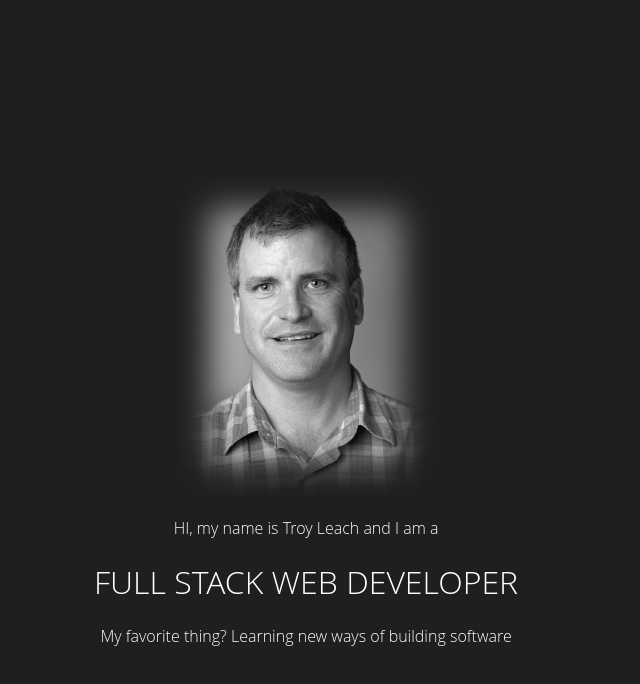
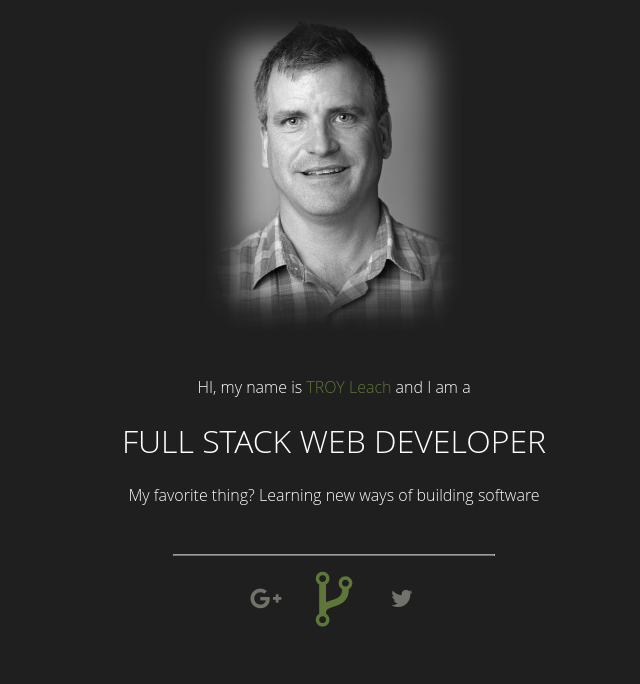
Before and after one commit to troyleach/personal_website, a plain HTML site: page index.html in a window 1280 px wide. Shown: the whole page, without its empty margins (306-946 px from the left). Drawn offline with nearby package versions, Linux system fonts and the light colour scheme; files that its build step writes are made by us from their sources.

Commit message:
attached links to my site

```diff
--- a/index.html
+++ b/index.html
@@ -9,7 +9,7 @@
     <meta name="author" content="SitePoint">
 
     <link rel="stylesheet" href="css/styles.css?v=1.0">
-
+    <link href="https://maxcdn.bootstrapcdn.com/font-awesome/4.7.0/css/font-awesome.min.css" rel="stylesheet" integrity="sha384-wvfXpqpZZVQGK6TAh5PVlGOfQNHSoD2xbE+QkPxCAFlNEevoEH3Sl0sibVcOQVnN" crossorigin="anonymous">
     <!--[if lt IE 9]>
       <script src="https://cdnjs.cloudflare.com/ajax/libs/html5shiv/3.7.3/html5shiv.js"></script>
     <![endif]-->
@@ -19,24 +19,44 @@
       color: #fff;
       text-align: center;
       }
+      a, u {
+      text-decoration: none;
+      }
+      a:visited {
+      color: #5e763a;
+      }
       img {
       width: 20vw;
       }
       .container {
-      top: 40%;
-      left: 50%;
-      margin-top: -9em; /*set to a negative number 1/2 of your height*/
-      margin-left: -15em; /*set to a negative number 1/2 of your width*/
-      position:fixed;
+      }
+      .git-icon {
+      color: #5e763a;
+      font-size: 4em;
+      }
+      .social {
+      text-align: center;
+      }
+      .social-icon {
+      color: #72726a;
+      font-size: 1.5em;
+      }
+      table tr td {
+      width: 5vw;
+      }
+      .line-style {
+      width: 25%;
+      border-bottom: 1px solid #72726a;
+      margin-top: 3em;
       }
     </style>
   </head>
 
   <body>
     <div class="container">
-    <img alt="Image of Troy Leach" src="image/troy3.png"/>
+      <img alt="Image of Troy Leach" src="image/troy3.png" style="padding: 10px 0 25px 0"/>
       <p>
-      HI, my name is Troy Leach and I am a
+        HI, my name is <span style="color: #5e763a">TROY Leach</span> and I am a
       </p>
       <h1>
         FULL STACK WEB DEVELOPER
@@ -44,6 +64,28 @@
       <p>
         My favorite thing? Learning new ways of building software
       </p>
+
+      <hr class="line-style"/>
+      <div class="social">
+        <table style="margin: 0 auto; width">
+          <tr>
+            <td>
+              <a href="https://plus.google.com/100235641551070410533" target="_blank">
+                <i class="fa fa-google-plus social-icon" aria-hidden="true"></i>
+              </a>
+            </td>
+            <td>
+              <a href="https://github.com/troyleach" target="_blank">
+                <i class="fa fa-code-fork git-icon" aria-hidden="true"></i>
+              </a>
+            </td>
+            <td>
+              <a href="https://twitter.com/troyleach29" target="_blank">
+                <i class="fa fa-twitter social-icon" aria-hidden="true"></i>
+              </a>
+            </td>
+          </tr>
+        </table>
       </div>
       <script src="js/scripts.js"></script>
   </body>
```
Lines whose indentation alone changed are shown as unchanged.
